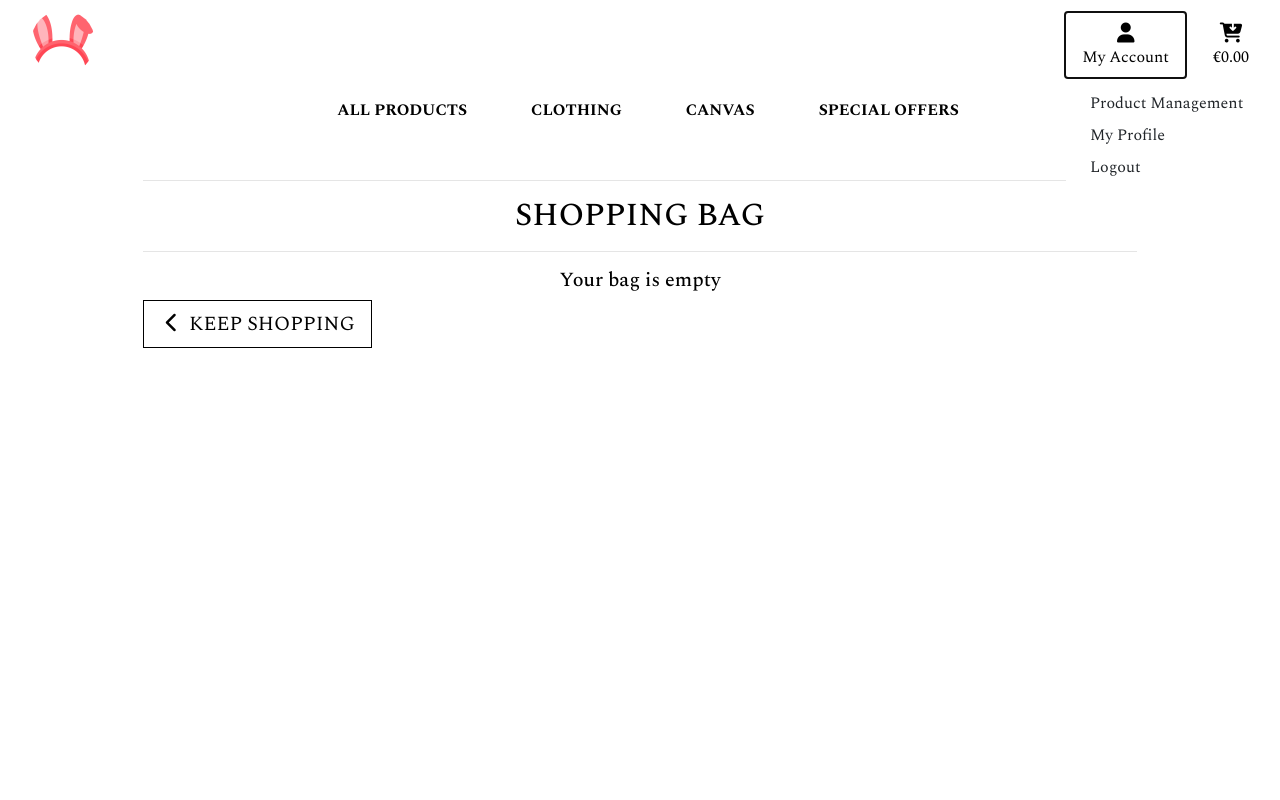
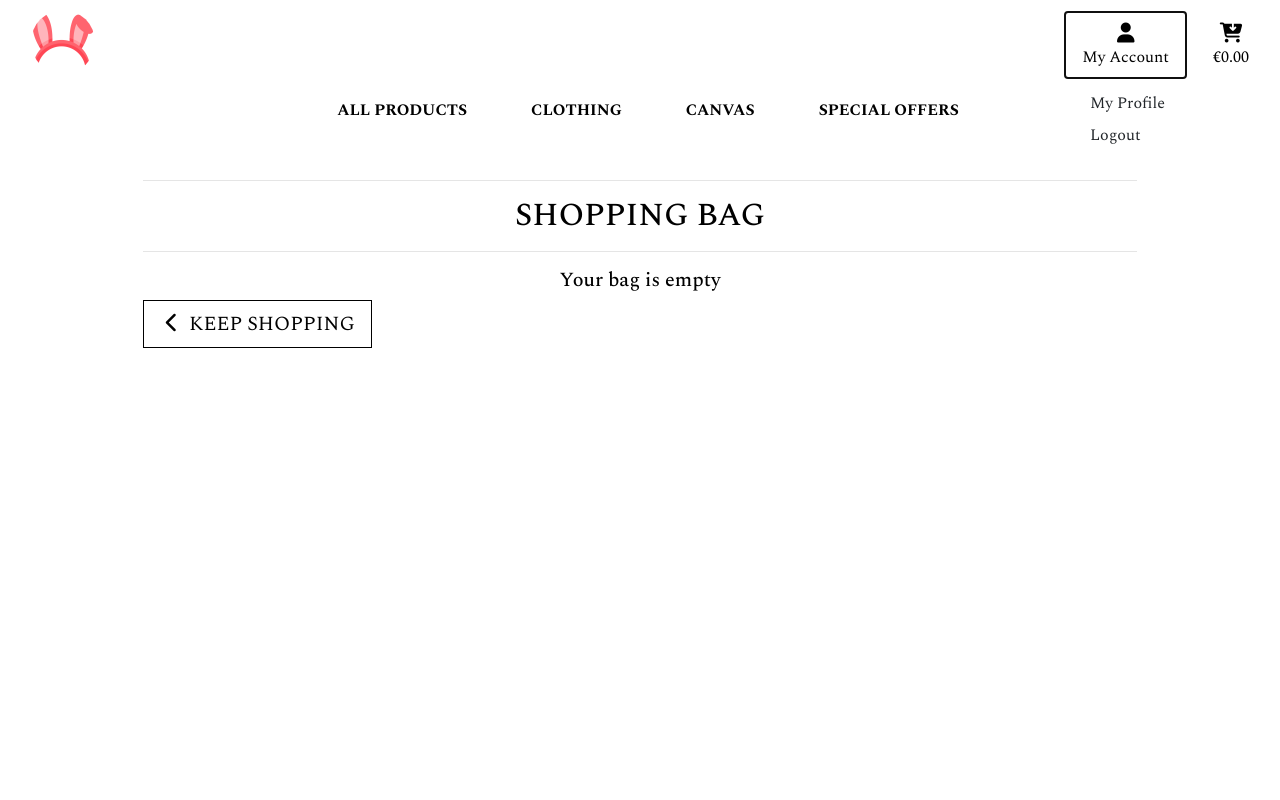
Before and after one commit to emalfiza/zootropolis-stars, a Django app: page /bag/ in a window 1280 px wide, after a click on "My Account". Run offline with Django 3.2, Linux system fonts and the light colour scheme; the visitor is signed in with stand-in values (Sample User, id 1); some libraries are stand-ins or nearby versions.

Commit message:
Remove the link for the product management and add profile url

```diff
--- a/templates/base.html
+++ b/templates/base.html
@@ -57,9 +57,6 @@
                         </a>
                         <div class="dropdown-menu border-0" aria-labelledby="user-options">
                             {% if request.user.is_authenticated %}
-                                {% if request.user.is_superuser %}
-                                    <a href="" class="dropdown-item">Product Management</a>
-                                {% endif %}
                                 <a href="{% url 'profile' %}" class="dropdown-item">My Profile</a>
                                 <a href="{% url 'account_logout' %}" class="dropdown-item">Logout</a>
                             {% else %}
--- a/templates/includes/mobile-top-header.html
+++ b/templates/includes/mobile-top-header.html
@@ -7,10 +7,7 @@
     </a>
     <div class="dropdown-menu border-0" aria-labelledby="user-options">
         {% if request.user.is_authenticated %}
-            {% if request.user.is_superuser %}
-                <a href="" class="dropdown-item">Product Management</a>
-            {% endif %}
-            <a href="" class="dropdown-item">My Profile</a>
+            <a href="{% url 'profile' %}" class="dropdown-item">My Profile</a>
             <a href="{% url 'account_logout' %}" class="dropdown-item">Logout</a>
         {% else %}
             <a href="{% url 'account_signup' %}" class="dropdown-item">Register</a>
```
